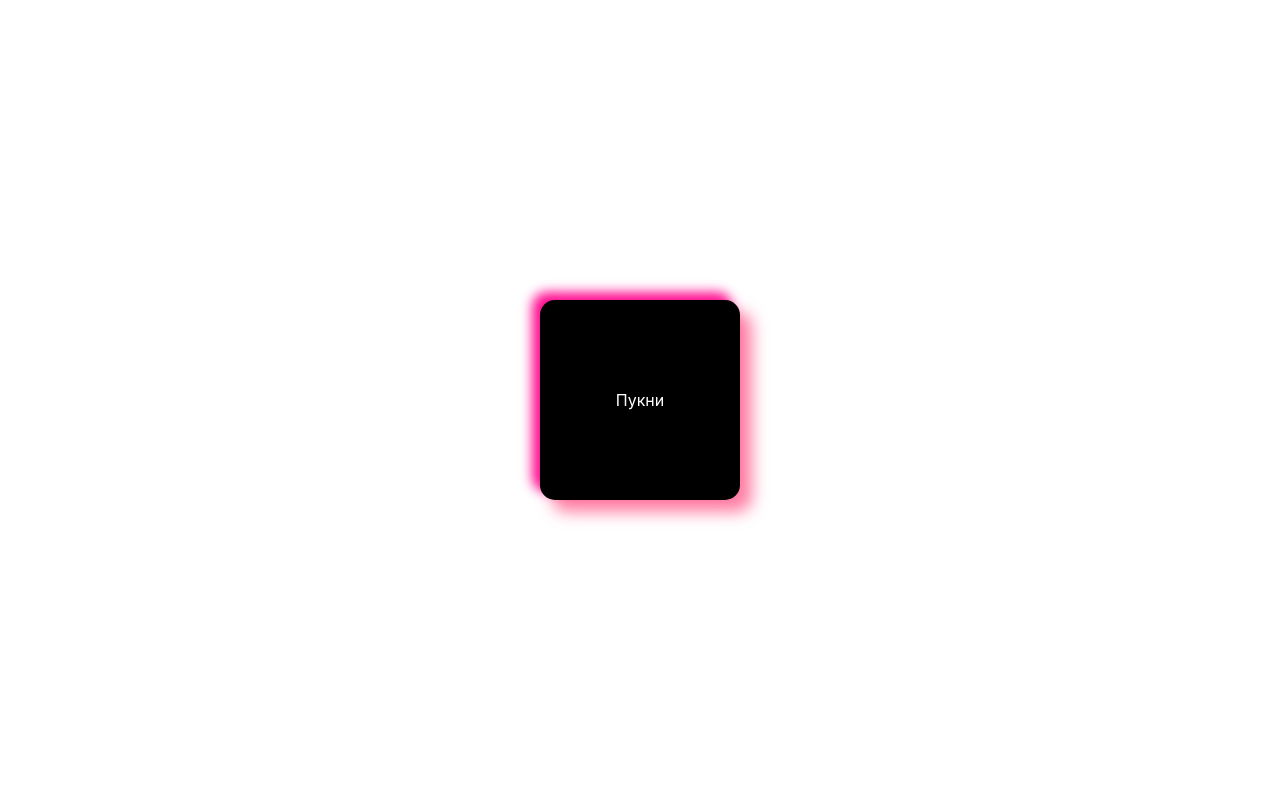
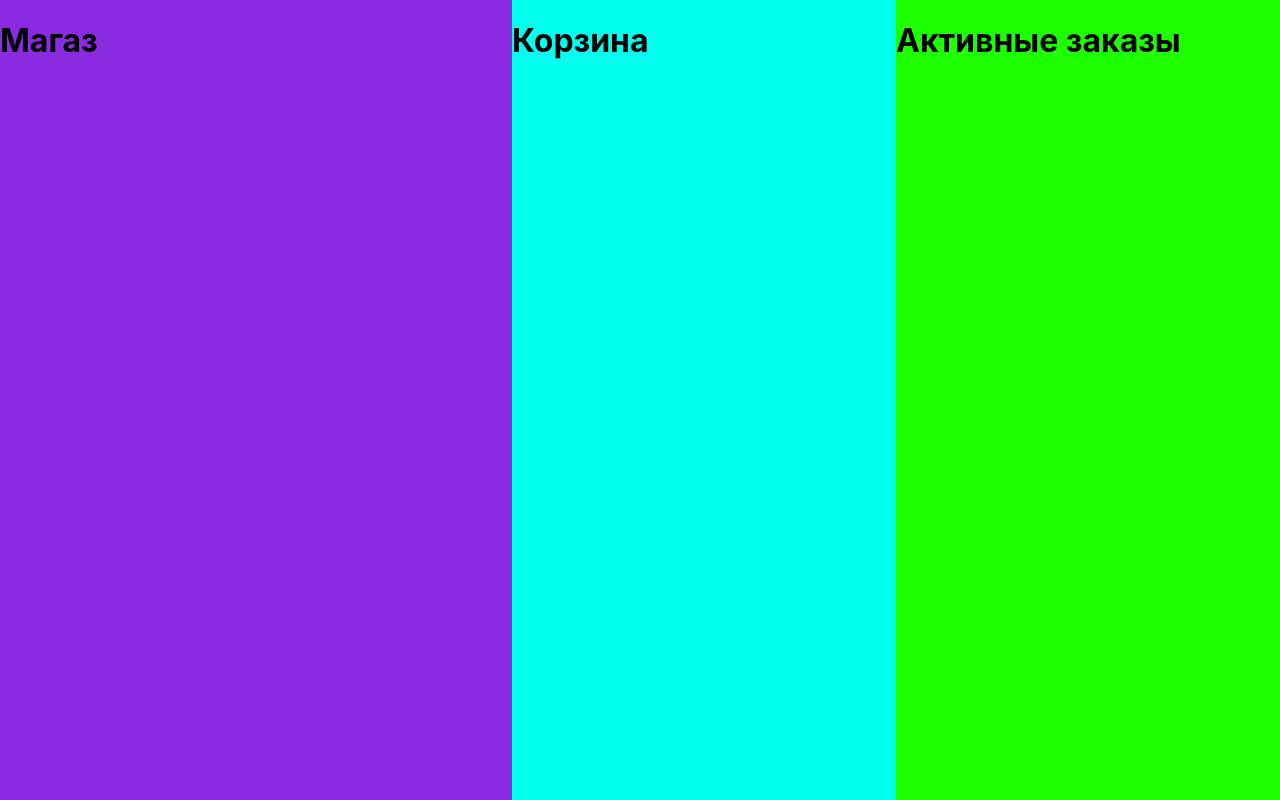
Before and after one commit to themaximus/Shop, a React (Create React App) app: page / in a window 1280 px wide. Built offline with nearby package versions, Linux system fonts and the light colour scheme.

Commit message:
feat: feat

```diff
--- a/src/App.js
+++ b/src/App.js
@@ -3,6 +3,9 @@ import './App.css';
 import Landing from './button/selectCity';
 import shops from './redux/shoplist';
 import v from './button/selectCity.module.css';
+
+
+
 
 class App extends React.Component {
 
@@ -25,7 +28,7 @@ getTitle = shops => {
 }
 
 goToShop = () => {
-  console.log('FEVEE');
+  alert('ТАНЯ САМАЯ УМНАЯ И КРАСИВАЯ!');
 }
 
 
@@ -33,22 +36,29 @@ goToShop = () => {
 
   return (
 
+    <div>
+
+   <div  className={v.dw}>PIJAMA SHOP</div>
+
+    <div className="App" >
 
 
-    <div className="App" >
       <div className={v.dwwww} onClick={this.Сlicсk}>
     {this.state.name ? this.state.name : 'Пукни'}
       </div>
-      { this.state.name && !this.state.display ? (
-      <Landing goToShop={this.goToShop} shops={shops} />) : null }
+
 
      {this.state.display ? <ul className={v.dww}>
       {shops.map ( shops => { return <li onClick={() => this.getTitle(shops)} className={v.dwwww} key={shops.id}> {shops.name} {shops.shop}</li>
   } )}
   </ul> : null
   }
+ </div>
 
+ { this.state.name && !this.state.display ? (
+      <Landing goToShop={this.goToShop} shops={shops} />) : null }
     </div>
+
   );
 }
 }
--- /dev/null
+++ b/src/Components/AppB.js
@@ -0,0 +1,22 @@
+import React from "react";
+import t from './AppB.module.css';
+import MenuAdmin from "./MenuAdmin";
+import Order from "./Order";
+
+class AppB extends React.Component {
+    render() {
+        return (
+            <div className={t.AppB}>
+                <div className={t.shopblock}>
+                    <h1>Магаз</h1>
+                </div>
+
+           <Order/>
+           <MenuAdmin/>
+
+            </div>
+        )
+    }
+}
+
+export default AppB;
--- /dev/null
+++ b/src/Components/AppB.module.css
@@ -0,0 +1,26 @@
+.AppB {
+    width: 100vw;
+    height: 100vh;
+    background-color: rgb(44, 41, 41);
+}
+
+.shopblock {
+    width: 40%;
+    height: 100vh;
+    background-color: blueviolet;
+    float: left;
+}
+
+.zakazblock {
+    width: 30%;
+    height: 100vh;
+    background-color: rgb(0, 255, 238);
+    float: left;
+}
+
+.adminblock {
+    width: 30%;
+    height: 100vh;
+    background-color: rgb(30, 255, 0);
+    float: left;
+}
--- /dev/null
+++ b/src/Components/MenuAdmin.js
@@ -0,0 +1,16 @@
+import React from "react";
+import t from './AppB.module.css';
+
+class MenuAdmin extends React.Component {
+    render() {
+        return (
+
+            <div className={t.adminblock}>
+                <h1>Активные заказы</h1>
+            </div>
+
+        )
+    }
+}
+
+export default MenuAdmin;
--- /dev/null
+++ b/src/Components/Order.js
@@ -0,0 +1,16 @@
+import React from "react";
+import t from './AppB.module.css';
+
+class Order extends React.Component {
+    render() {
+        return (
+
+            <div className={t.zakazblock}>
+                <h1>Корзина</h1>
+            </div>
+
+        )
+    }
+}
+
+export default Order;
--- a/src/button/selectCity.jsx
+++ b/src/button/selectCity.jsx
@@ -10,11 +10,10 @@ const Landing = (props) => {
 
 
 
+    return (
+      <div className={v.conu}>
 
-    return (
-      <div >
-        <div  className={v.dw} >PIJAMA SHOP</div>
-        <div className={v.dwww}>Выберите город:</div>
+
 
 
   <div onClick={props.goToShop} className={v.continue}>
--- a/src/button/selectCity.module.css
+++ b/src/button/selectCity.module.css
@@ -4,10 +4,20 @@
     color: rgb(252, 252, 252);
     width: 100%;
 
-    display: flex;
-    justify-content:center;
+    justify-content: center;
 
-
+    text-align: center;
+  background-color: black;
+  border-radius: 15px;
+  width: 200px;
+  height:  50px;
+  align-items: center;
+  display: flex;
+  margin-bottom: 20px;
+  -webkit-box-shadow:  0px 0px 10px 20px rgba(34, 60, 80, 0.2);
+-moz-box-shadow: 0px 0px 10px 20px rgba(34, 60, 80, 0.2);
+box-shadow: 12px 12px 16px 0 rgba(255, 21, 91, 0.558),
+            -8px -8px 12px 0 rgb(255, 15, 147);
 }
 
 .dww {
@@ -33,7 +43,7 @@ Option {
 }
 
 .continue {
-    background-color: rgb(255, 255, 255);
+    background-color: rgb(0, 214, 39);
     margin-top: 20px;
     border-radius: 15px;
     height: 40px;
@@ -44,10 +54,15 @@ Option {
     font-weight: bold;
     cursor: pointer;
     transition: all 0.5s ease-out;
+
+    bottom: 0px;
 }
 
+
+
+
 .continue:hover {
-    background-color: rgba(255, 255, 255, 0.474);
+    background-color: rgb(4, 235, 46);
     transition: all 0.5s ease-out;
     color: #fff;
 }
--- a/src/index.css
+++ b/src/index.css
@@ -11,6 +11,7 @@ body, html {
     display: flex;
     justify-content: center;
     align-items: center;
+    bottom: 0;
 }
 
 code {
--- a/src/index.js
+++ b/src/index.js
@@ -3,10 +3,11 @@ import ReactDOM from 'react-dom';
 import './index.css';
 import App from './App';
 import reportWebVitals from './reportWebVitals';
+import AppB from './Components/AppB';
 
 ReactDOM.render(
   <React.StrictMode>
-    <App />
+    <AppB />
   </React.StrictMode>,
   document.getElementById('root')
 );
--- a/src/redux/shoplist.js
+++ b/src/redux/shoplist.js
@@ -1,12 +1,11 @@
-import React from 'react'
-
 let shops = [
 
-      {  name: 'Киев', shop: '', id: '1' },
+     {  name: 'Киев', shop: '', id: '1' },
       {  name: 'Днепр', shop: '', id: '2'},
       {  name: 'Харьков', shop: '', id: '3'},
-      {  name: 'Москава', shop: '', id: '4'},
-      {  name: 'Спб', shop: '', id: '5'}
+      {  name:'Котельва', shop:'', id:'4' }
+
+
 
 
 ]
```
